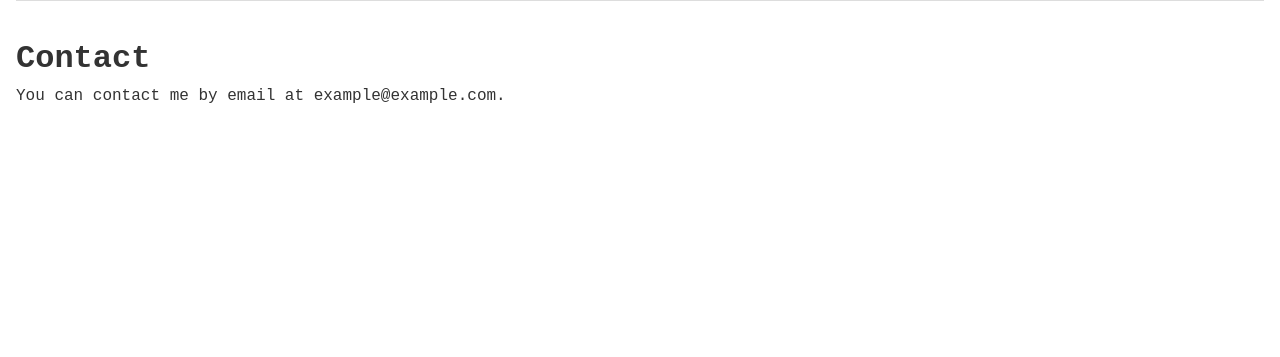
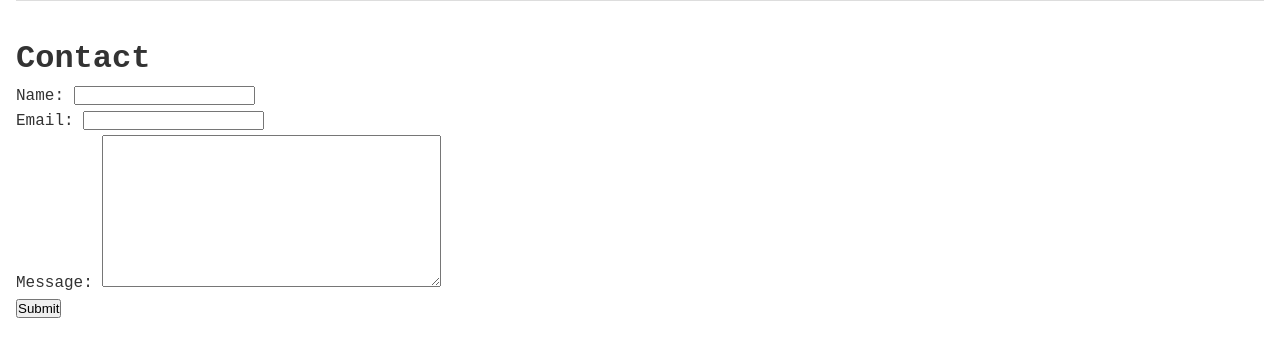
Before and after one commit to gavilanbe/django-portfolio, a Django app: page /contact/ in a window 1280 px wide. Shown: the part 74-431 px from the top of the page. Run offline with Django 4.2, Linux system fonts and the light colour scheme.

Commit message:
Added contact form

```diff
--- /dev/null
+++ b/portfolio/forms.py
@@ -0,0 +1,6 @@
+from django import forms
+
+class ContactForm(forms.Form):
+    name = forms.CharField(max_length=100)
+    email = forms.EmailField()
+    message = forms.CharField(widget=forms.Textarea)
--- a/portfolio/templates/portfolio/contact.html
+++ b/portfolio/templates/portfolio/contact.html
@@ -2,5 +2,9 @@
 
 {% block content %}
 <h1>Contact</h1>
-<p>You can contact me by email at example@example.com.</p>
+<form method="post">
+    {% csrf_token %}
+    {{ form.as_p }}
+    <button type="submit">Submit</button>
+</form>
 {% endblock %}
--- a/portfolio/views.py
+++ b/portfolio/views.py
@@ -1,5 +1,8 @@
 from django.shortcuts import render
+
+from portfolio.forms import ContactForm
 from .models import Project
+from django.core.mail import send_mail
 
 def home(request):
     projects = Project.objects.all()
@@ -9,4 +12,20 @@ def about(request):
     return render(request, 'portfolio/about.html')
 
 def contact(request):
-    return render(request, 'portfolio/contact.html')
+    if request.method == 'POST':
+        form = ContactForm(request.POST)
+        if form.is_valid():
+            name = form.cleaned_data['name']
+            email = form.cleaned_data['email']
+            message = form.cleaned_data['message']
+            # Here you can use Django's send_mail function to send an email to yourself with the contact information
+            send_mail(
+                'Contact Form Submission',
+                f'{name} {email} said {message}',
+                email,
+                ['your-email@example.com'], # Replace with your email
+                fail_silently=False,
+            )
+    else:
+        form = ContactForm()
+    return render(request, 'portfolio/contact.html', {'form': form})
```
